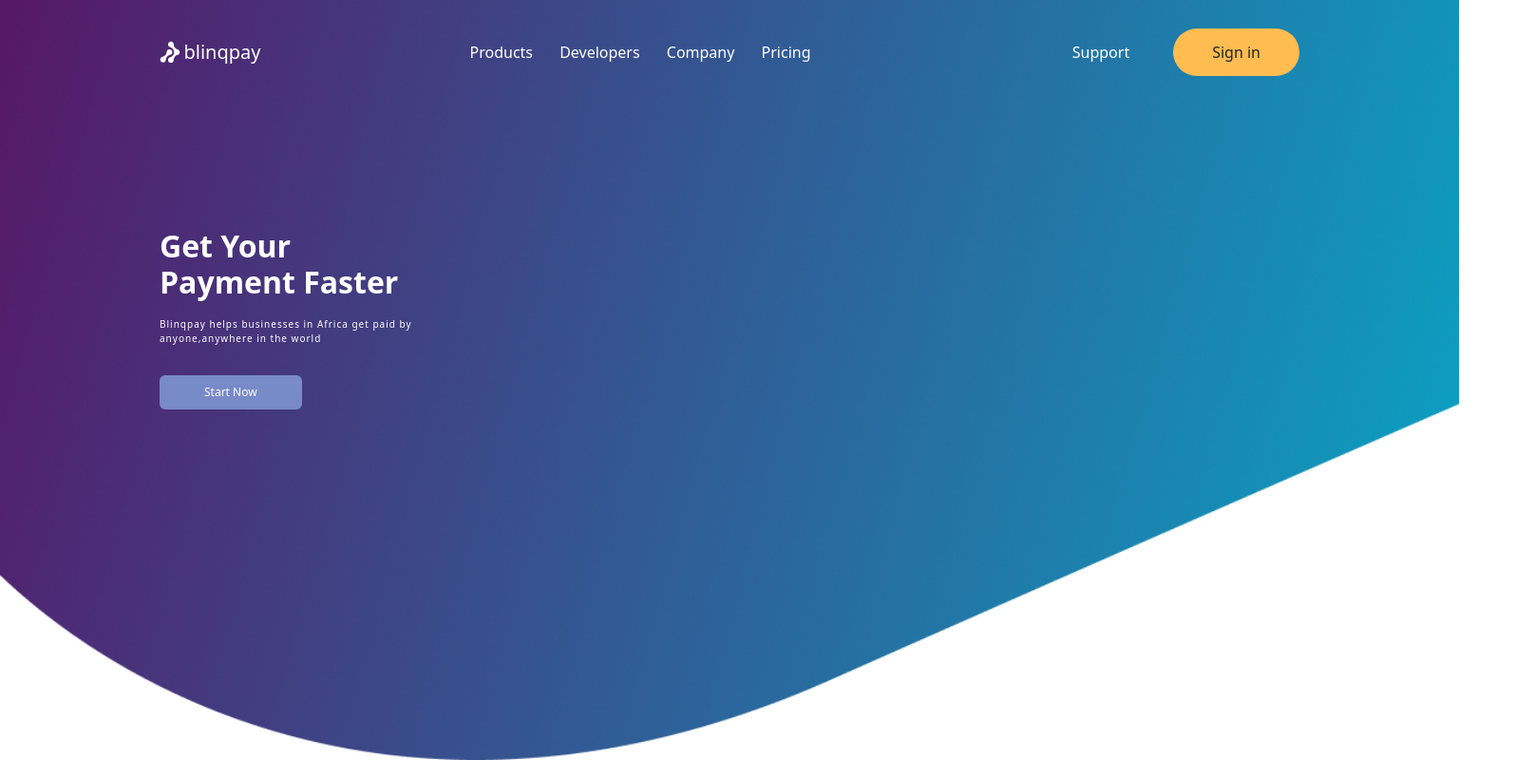
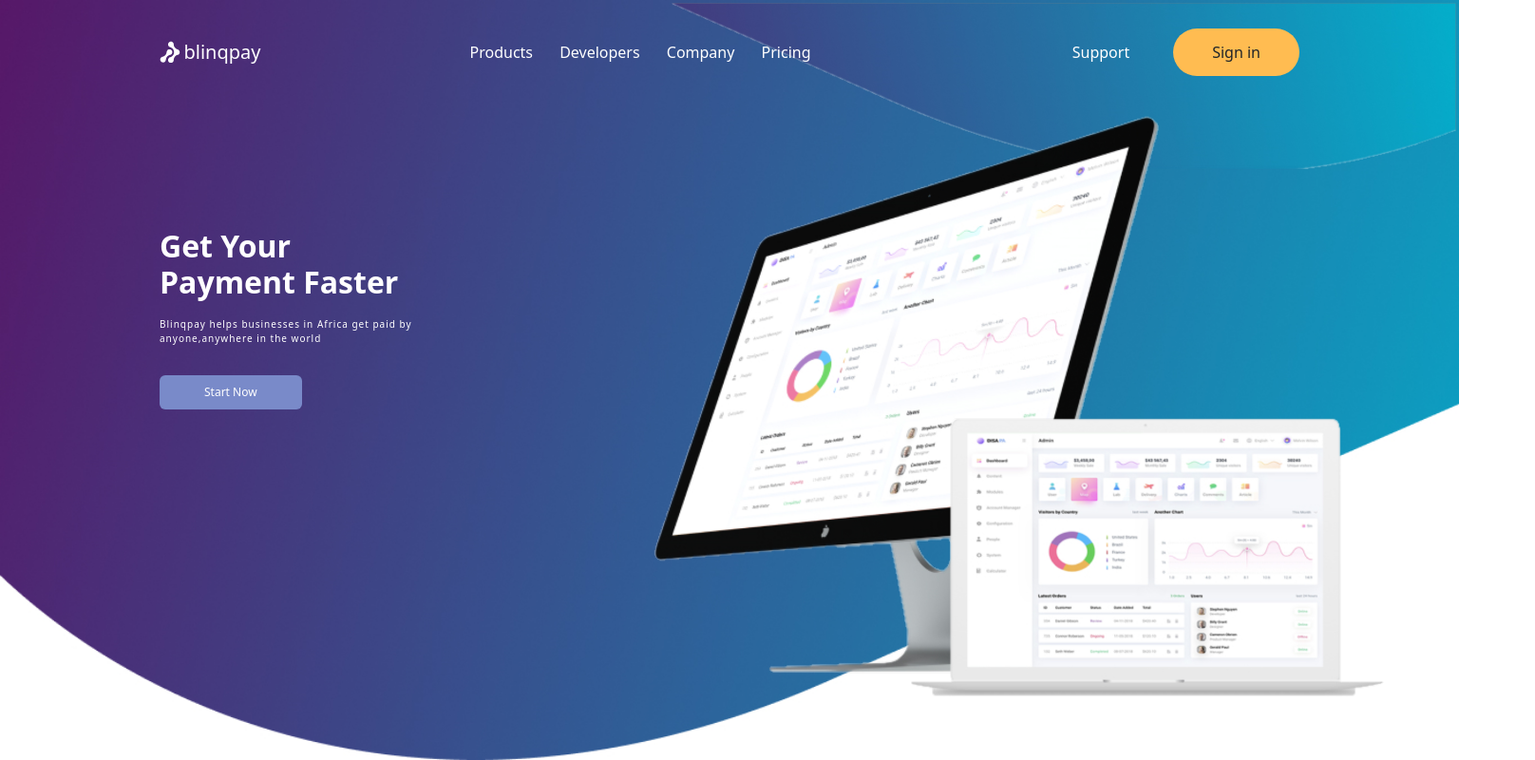
Before and after one commit to SelvedinSoftic/Figma-project-page, a plain HTML site: page index.html in a window 1536 px wide. Shown: the whole page at 95% size, 1616 px wide, since content can reach past the window. Drawn offline with nearby package versions, Linux system fonts and the light colour scheme.

Commit message:
slabo je responsive,al pogledaj ako imas vremena

```diff
--- a/index.html
+++ b/index.html
@@ -73,6 +73,15 @@
             <p>
               <a href="#" class="btn">Start Now</a>
             </p>
+            <a class="second-hero-img ">
+              <img src="images/hero-pc-pic.png">
+            </a>
+            <a class="pc-pic-2">
+              <img src="images/pc-pic-2.png">
+            </a>
+            <a class="pc-pic">
+              <img src="images/pc-pic.png">
+            </a>
           </div>
           <div class="hero-icons">
             <a href="#">
--- a/style.css
+++ b/style.css
@@ -1,16 +1,21 @@
-@import url ("https://fonts.googleapis.com/css2?family=Open+Sans:ital,wght@0,600;0,700;0,800;1,500;1,600;1,700;1,800&display=swap");
+@import url
+(
+  "https://fonts.googleapis.com/css2?family=Open+Sans:ital,wght@0,600;0,700;0,800;1,500;1,600;1,700;1,800&display=swap"
+);
 
 .bg-img {
   background-image: url(/images/Group\ 1.png);
   width: 100%;
   max-width: 100%;
   box-sizing: border-box;
-  padding-bottom: 20px!important;
+  padding-bottom: 20px !important;
+  z-index: -2;
 }
 .navbar {
   padding: 0 !important;
   position: fixed;
   box-sizing: border-box;
+  z-index: 1030;
 }
 .container {
   background-color: transparent;
@@ -50,22 +55,22 @@
   width: 100%;
   max-width: 100%;
   box-sizing: border-box;
-  display: flex!important;
-  flex-wrap: wrap!important;
+  display: flex !important;
+  flex-wrap: wrap !important;
+  z-index: 1030;
 }
 .hero h1 {
   color: #fff;
   font-weight: 700;
-  font-family:"Open sans" sans-serif ;
+  font-family: "Open sans" sans-serif;
   font-size: 32px;
-  margin-bottom: 17px!important;
+  margin-bottom: 17px !important;
 }
 
 .hero .container {
+  margin-top: 0 !important;
 
-    margin-top: 0!important;
-
-    margin-right: 32px!important;
+  margin-right: 32px !important;
 }
 
 .hero .paragraph {
@@ -73,63 +78,60 @@
   font-size: 10px;
   font-weight: 200;
   letter-spacing: 1px;
-    margin-bottom: 31px!important;
+  margin-bottom: 31px !important;
 }
 
 .hero .btn {
   background-color: #798ac9;
-    padding: 8.3px 46px!important;
-    font-size: 12px!important;
-    font-weight: 500!important;
+  padding: 8.3px 46px !important;
+  font-size: 12px !important;
+  font-weight: 500 !important;
   color: #fff;
 }
 
 .hero-icons {
-    margin-left: 15px!important;
-    margin-right: 15px!important;
-    margin-top: 33.7px!important;
+  margin-left: 15px !important;
+  margin-right: 15px !important;
+  margin-top: 33.7px !important;
   display: flex;
   justify-content: space-between;
-    box-sizing: border-box;ž
+  box-sizing: border-box;
   cursor: pointer;
 }
 
-@media (min-width:1500px) {
+@media (min-width: 1500px) {
   .bg-img {
     background-image: url(images/hero-pic-pc.jpg);
-    width:100%;
+    width: 100%;
     background-size: cover;
     height: 100vh;
-
   }
 
   .navbar .container {
-    margin-right: 168px!important;
-    margin-left: 168px!important;
-    margin-top: 30px!important;
-    justify-content: space-between!important;
-
+    margin-right: 168px !important;
+    margin-left: 168px !important;
+    margin-top: 30px !important;
+    justify-content: space-between !important;
   }
 
   .hero .container {
-    max-width: 1440px!important;
-    margin-left: 168px!important;
-    margin-right: 168px!important;
+    max-width: 1440px !important;
+    margin-left: 168px !important;
+    margin-right: 168px !important;
   }
 
-  #navbarSupportedContent  {
-    margin-left: 196px!important;
-    align-content: center!important;
-
+  #navbarSupportedContent {
+    margin-left: 196px !important;
+    align-content: center !important;
   }
 
   .first {
-    width: 375px!important;
+    width: 375px !important;
     display: flex;
-    justify-content: space-between!important;
+    justify-content: space-between !important;
   }
   .second {
-    align-items: center!important;
+    align-items: center !important;
   }
   .navbar .nav-link {
     color: #fff;
@@ -146,6 +148,25 @@
   }
 
   .hero {
-    padding-top: 160px!important;
+    padding-top: 160px !important;
+  }
+  .second-hero-img {
+    position: absolute;
+    top: -520px !important;
+    right: -70px !important;
+    z-index: 0;
+  }
+  .pc-pic {
+    position:absolute;
+    z-index: 1!important;
+    right: -40px;
+    top:420px;
+
+  }
+  .pc-pic-2 {
+    z-index: 0;
+    position: absolute;
+    right: -80px;
+    top: 100px;
   }
 }
```
Also changed, not shown: images/hero-pc-pic.png (added), images/pc-pic-2.jpg (deleted), images/pc-pic-2.png (added), images/pc-pic.jpg (deleted), images/pc-pic.png (added). Lines whose indentation alone changed are shown as unchanged.
